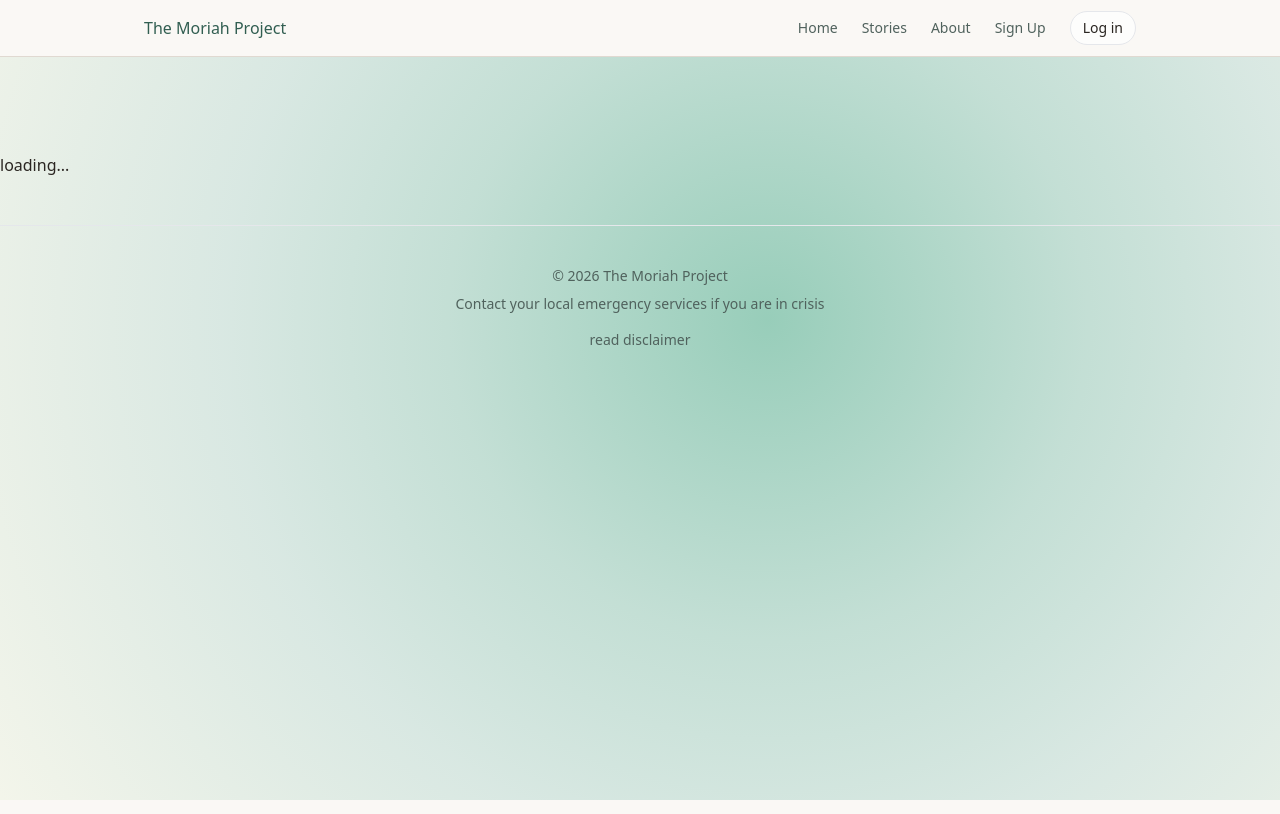
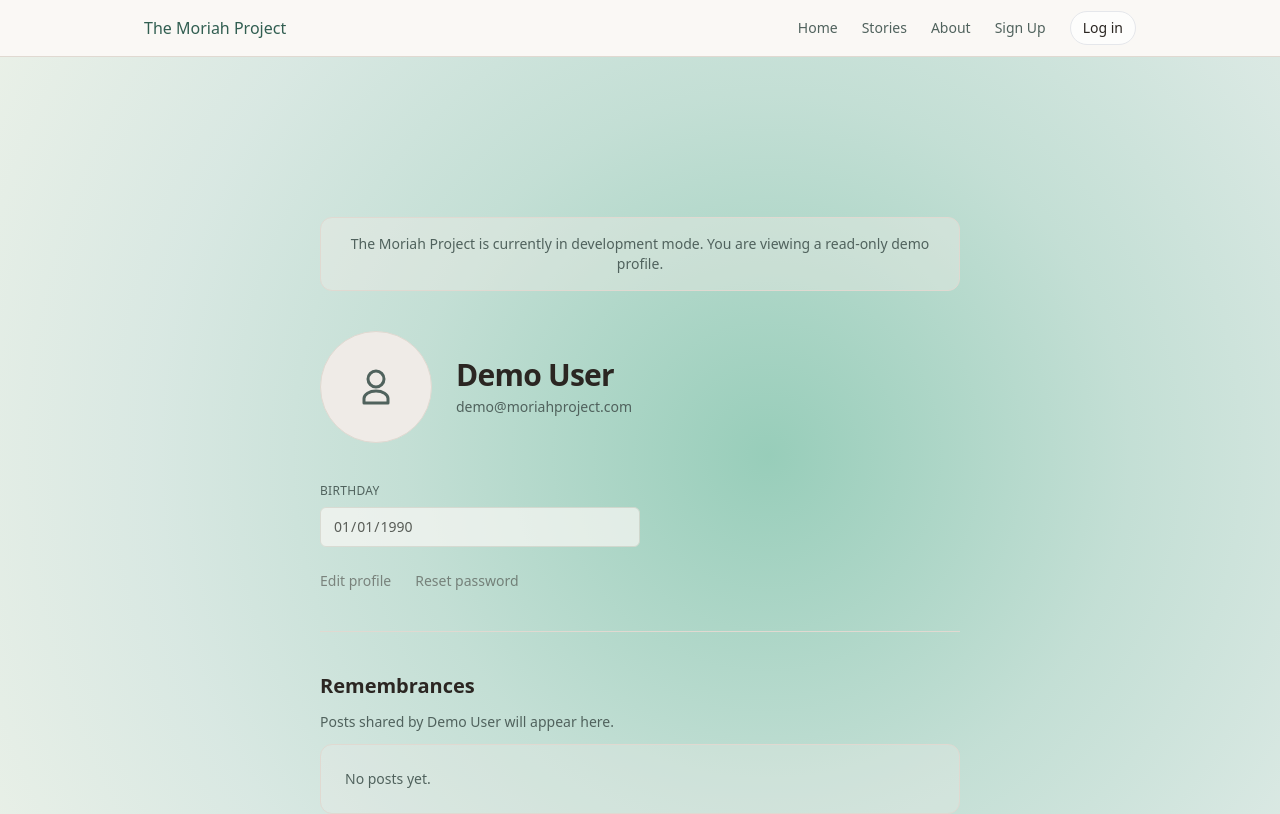
Before and after one commit to gojoego/moriah_project_v2, a Next.js app in the folder frontend/: page /user_profile in a window 1280 px wide. Before the commit this address had no page. Shown: the top 814 px of the page. Built offline with nearby package versions, Linux system fonts and the light colour scheme.

Commit message:
updating user profile for demo mode

```diff
--- a/frontend/src/app/auth/login/page.tsx
+++ b/frontend/src/app/auth/login/page.tsx
@@ -1,10 +1,14 @@
 import { LoginForm } from "@/components/auth/LoginForm";
+import Link from "next/link";
 
 export default function LoginPage(){
 	return (
-		<div>
-			<h4 className="text-lg font-semibold text-center">The Moriah Project is currently in development mode - logging into an account is disabled.</h4>
+		<div className="text-center flex flex-col gap-10">
+			<h4 className="text-lg font-semibold">The Moriah Project is currently in development mode - logging into an account is disabled.</h4>
 			<LoginForm/>
+			<Link href="/user_profile" className="text-lg font-medium underline-offset-4 hover:underline">
+				If you would like to see a demo version of the user profile, click here.
+          	</Link>
 		</div>
   	)
 }
--- a/frontend/src/app/page.tsx
+++ b/frontend/src/app/page.tsx
@@ -56,7 +56,7 @@ export default function HomePage() {
         </ol>
 
         <div className="mt-4 flex flex-col gap-2 text-center">
-          <Link href="/posts/1" className="text-lg font-medium underline-offset-4 hover:underline">
+          <Link href="/posts/1ceb0a50-2380-4a83-a87f-d24d2d16b78b" className="text-lg font-medium underline-offset-4 hover:underline">
             here is the example: the first post
           </Link>
 
--- a/frontend/src/app/user_profile/page.tsx
+++ b/frontend/src/app/user_profile/page.tsx
@@ -2,6 +2,7 @@
 
 import { useState, useEffect } from "react";
 import { useRouter } from "next/navigation";
+
 interface User {
   displayName: string;
   email: string;
@@ -11,41 +12,91 @@ interface User {
 export default function ProfilePage() {
   const router = useRouter();
 
-  	const [user, setUser] = useState<User | null>(null);
+  const token =
+    typeof window !== "undefined"
+      ? localStorage.getItem("token")
+      : null;
+
+  const isDemo = !token;
+
+  // Initialize demo user immediately
+  const [user, setUser] = useState<User | null>(
+    isDemo
+      ? {
+          displayName: "Demo User",
+          email: "demo@moriahproject.com",
+          birthday: "1990-01-01",
+        }
+      : null
+  );
+
   const [isEditing, setIsEditing] = useState(false);
+  const [loading, setLoading] = useState(!isDemo);
 
   useEffect(() => {
-    	const token = localStorage.getItem("token");
-
-		if (!token) {
-			router.push("/login");
-			return;
-		}
+    if (!token) return;
 
     fetch("http://localhost:4000/api/users/me", {
       headers: {
         Authorization: `Bearer ${token}`,
       },
     })
-			.then((res) => res.json())
-			.then(setUser)
+      .then((res) => {
+        if (!res.ok) throw new Error("Unauthorized");
+        return res.json();
+      })
+      .then((data) => {
+        setUser(data);
+      })
       .catch(() => {
-				router.push("/login")
+        router.push("/login");
+      })
+      .finally(() => {
+        setLoading(false);
       });
-  	}, [router]);
+  }, [token, router]);
 
-	if (!user) return <p>loading...</p>;
+  if (loading) {
+    return (
+      <main className="flex min-h-screen items-center justify-center">
+        <p className="text-sm text-muted-foreground">
+          Loading profile...
+        </p>
+      </main>
+    );
+  }
+
+  if (!user) return null;
 
   return (
-    <main className="mx-auto max-w-xl px-4 py-20">
+    <main className="mx-auto max-w-2xl px-4 py-16">
       <div className="space-y-10">
-        <header className="flex items-center gap-5">
-          <div className="flex h-20 w-20 items-center justify-center rounded-full bg-muted text-xl font-medium">
-            {user.displayName.charAt(0)}
+
+        <div className="rounded-xl border border-border bg-muted/40 p-4 text-center text-sm text-muted-foreground">
+          The Moriah Project is currently in development mode.
+          {isDemo && " You are viewing a read-only demo profile."}
+        </div>
+
+        <header className="flex items-center gap-6">
+          <div className="flex h-28 w-28 items-center justify-center rounded-full bg-muted border border-border">
+            <svg
+              xmlns="http://www.w3.org/2000/svg"
+              className="h-12 w-12 text-muted-foreground"
+              fill="none"
+              viewBox="0 0 24 24"
+              stroke="currentColor"
+            >
+              <path
+                strokeLinecap="round"
+                strokeLinejoin="round"
+                strokeWidth={1.5}
+                d="M12 12c2.21 0 4-1.79 4-4S14.21 4 12 4 8 5.79 8 8s1.79 4 4 4zm0 2c-3.33 0-6 1.67-6 3.75V20h12v-2.25C18 15.67 15.33 14 12 14z"
+              />
+            </svg>
           </div>
 
           <div className="space-y-1">
-            <h1 className="text-2xl font-semibold">
+            <h1 className="text-3xl font-semibold tracking-tight">
               {user.displayName}
             </h1>
             <p className="text-sm text-muted-foreground">
@@ -55,32 +106,51 @@ export default function ProfilePage() {
         </header>
 
         <section className="space-y-6">
-          <div className="space-y-1">
+          <div className="space-y-2">
             <label className="block text-xs uppercase tracking-wide text-muted-foreground">
               Birthday
             </label>
+
             <input
               type="date"
-              value={user.birthday}
+              value={user.birthday ?? ""}
               onChange={(e) =>
                 setUser({ ...user, birthday: e.target.value })
               }
-              className="w-full max-w-xs rounded border border-border bg-background px-3 py-2 text-sm disabled:opacity-70"
-              disabled={!isEditing}
+              className="w-full max-w-xs rounded-md border border-border bg-background px-3 py-2 text-sm disabled:opacity-70"
+              disabled={!isEditing || isDemo}
             />
           </div>
 
           <div className="flex gap-6 text-sm">
             <button
               onClick={() => setIsEditing((prev) => !prev)}
-              className="underline-offset-4 hover:underline"
+              disabled={isDemo}
+              className="underline-offset-4 hover:underline disabled:opacity-50"
             >
               {isEditing ? "Cancel" : "Edit profile"}
             </button>
 
-            <button className="underline-offset-4 hover:underline">
+            <button
+              disabled={isDemo}
+              className="underline-offset-4 hover:underline disabled:opacity-50"
+            >
               Reset password
             </button>
+          </div>
+        </section>
+
+        <hr className="border-border" />
+
+        <section className="space-y-3">
+          <h2 className="text-xl font-semibold">Remembrances</h2>
+
+          <p className="text-sm text-muted-foreground">
+            Posts shared by {user.displayName} will appear here.
+          </p>
+
+          <div className="rounded-xl border border-border bg-muted/30 p-6 text-sm text-muted-foreground">
+            No posts yet.
           </div>
         </section>
       </div>
--- a/frontend/src/components/auth/LoginForm.tsx
+++ b/frontend/src/components/auth/LoginForm.tsx
@@ -62,7 +62,7 @@ export function LoginForm(){
     return (
         <form
             onSubmit={handleSubmit}
-            className="space-y-4 max-w-sm mx-auto mt-12"
+            className="space-y-4 max-w-sm mx-auto"
         >
             <h1 className="text-2xl font-semibold text-center">
                 Log In
```
Lines whose indentation alone changed are shown as unchanged.
